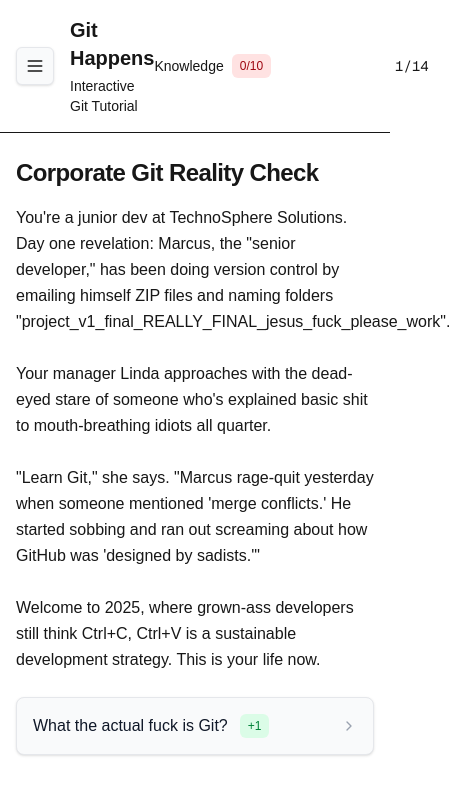
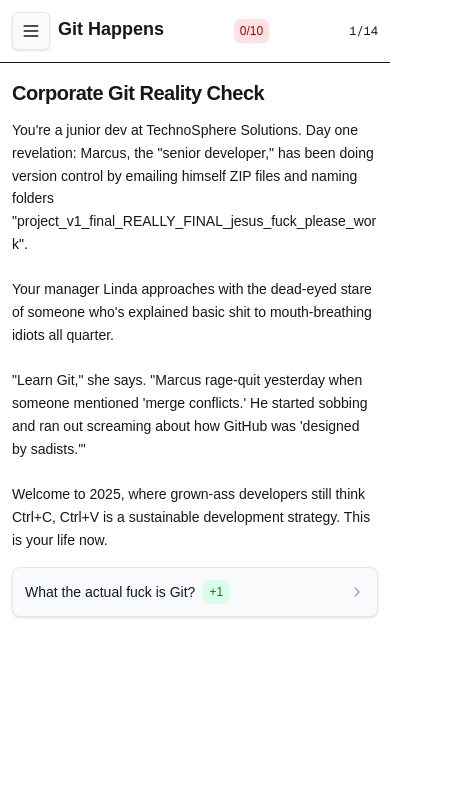
Before and after one commit to ezagal1004/git-happens, a Next.js app: page / in a window 390 px wide. Shown: the top 794 px of the page, 450 px wide, since content can reach past the window. Built offline with nearby package versions, Linux system fonts and the light colour scheme.

Commit message:
Made it Mobile Responsive

```diff
--- a/src/app/layout.js
+++ b/src/app/layout.js
@@ -22,7 +22,7 @@ export default function RootLayout({ children }) {
   return (
     <html lang="en">
       <body
-        className={`${geistSans.variable} ${geistMono.variable} antialiased`}
+        className={`${geistSans.variable} ${geistMono.variable} antialiased overscroll-none`}
       >
         {children}
       </body>
--- a/src/app/page.js
+++ b/src/app/page.js
@@ -61,16 +61,16 @@ export default function MainPage() {
   if (!currentSceneData) {
     return (
       <div className="min-h-screen bg-background flex items-center justify-center p-4">
-        <div className="text-center space-y-6 max-w-md">
+        <div className="text-center space-y-6 max-w-md w-full">
           <div className="space-y-2">
-            <h1 className="text-3xl font-semibold tracking-tight">Tutorial Complete</h1>
-            <p className="text-muted-foreground">
+            <h1 className="text-2xl sm:text-3xl font-semibold tracking-tight">Tutorial Complete</h1>
+            <p className="text-muted-foreground text-sm sm:text-base">
               Congratulations on completing the Git tutorial!
             </p>
           </div>
           <button
             onClick={restartTutorial}
-            className="inline-flex items-center gap-2 px-4 py-2 bg-primary text-primary-foreground rounded-md hover:bg-primary/90 transition-colors"
+            className="inline-flex items-center gap-2 px-4 py-2 bg-primary text-primary-foreground rounded-md hover:bg-primary/90 transition-colors text-sm sm:text-base"
           >
             <RotateCcw className="w-4 h-4" />
             Start Over
@@ -81,31 +81,33 @@ export default function MainPage() {
   }
 
   return (
-    <div className="min-h-screen bg-background">
+    <div className="min-h-screen bg-background overflow-x-hidden">
       {/* Header */}
-      <header className="border-b bg-background/95 backdrop-blur supports-[backdrop-filter]:bg-background/60">
-        <div className="container mx-auto px-4 py-4">
-          <div className="flex items-center justify-between">
-            <div className="flex items-center gap-4">
+      <header className="border-b bg-background/95 backdrop-blur supports-[backdrop-filter]:bg-background/60 sticky top-0 z-50">
+        <div className="container mx-auto px-3 sm:px-4 py-3 sm:py-4 max-w-full">
+          <div className="flex items-center justify-between min-w-0">
+            <div className="flex items-center gap-2 sm:gap-4 min-w-0 flex-1">
               {/* DrawerSidebar Toggle */}
+              <div className="flex-shrink-0">
                 <DrawerSidebar
                   scenes={scenes}
                   currentScene={currentScene}
                   onSceneSelect={goToScene}
                   onRestart={restartTutorial}
                 />
+              </div>
 
-              <div className="space-y-1">
-                <h1 className="text-xl font-semibold">Git Happens</h1>
-                <p className="text-sm text-muted-foreground">Interactive Git Tutorial</p>
+              <div className="space-y-1 min-w-0 flex-1">
+                <h1 className="text-lg sm:text-xl font-semibold truncate">Git Happens</h1>
+                <p className="text-xs sm:text-sm text-muted-foreground hidden sm:block truncate">Interactive Git Tutorial</p>
               </div>
             </div>
 
-            <div className="flex items-center gap-4">
+            <div className="flex items-center gap-2 sm:gap-4 flex-shrink-0">
               {/* Knowledge Level */}
-              <div className="flex items-center gap-2 text-sm">
-                <span className="text-muted-foreground">Knowledge</span>
-                <div className={`px-2 py-1 rounded-md text-xs font-medium ${
+              <div className="flex items-center gap-1 sm:gap-2 text-xs sm:text-sm">
+                <span className="text-muted-foreground hidden sm:inline">Knowledge</span>
+                <div className={`px-1.5 sm:px-2 py-1 rounded-md text-xs font-medium ${
                   knowledgeLevel >= 8 ? 'bg-green-100 text-green-800 dark:bg-green-900 dark:text-green-200' :
                   knowledgeLevel >= 5 ? 'bg-yellow-100 text-yellow-800 dark:bg-yellow-900 dark:text-yellow-200' :
                   'bg-red-100 text-red-800 dark:bg-red-900 dark:text-red-200'
@@ -115,14 +117,14 @@ export default function MainPage() {
               </div>
 
               {/* Progress Bar */}
-              <div className="flex items-center gap-3">
-                <div className="w-24 h-2 bg-secondary rounded-full overflow-hidden">
+              <div className="flex items-center gap-2 sm:gap-3">
+                <div className="w-16 sm:w-24 h-2 bg-secondary rounded-full overflow-hidden">
                   <div
                     className="h-full bg-primary transition-all duration-500 ease-out"
                     style={{ width: `${progress}%` }}
                   />
                 </div>
-                <span className="text-sm text-muted-foreground font-mono">
+                <span className="text-xs sm:text-sm text-muted-foreground font-mono">
                   {currentScene + 1}/{totalScenes}
                 </span>
               </div>
@@ -132,36 +134,38 @@ export default function MainPage() {
       </header>
 
       {/* Main Content */}
-      <main className="container mx-auto px-4 py-6 max-w-4xl">
-        <div className={`transition-all duration-300 ease-in-out ${
+      <main className="container mx-auto px-3 sm:px-4 py-4 sm:py-6 max-w-4xl min-w-0">
+        <div className={`transition-all duration-300 ease-in-out min-w-0 ${
           isTransitioning ? 'opacity-0 translate-y-2' : 'opacity-100 translate-y-0'
         }`}>
 
           {/* Narrative Scene */}
           {currentSceneData.type === 'narrative' && (
-            <div className="space-y-6">
-              <div className="space-y-4">
-                <h2 className="text-2xl font-semibold tracking-tight">
+            <div className="space-y-4 sm:space-y-6">
+              <div className="space-y-3 sm:space-y-4">
+                <h2 className="text-xl sm:text-2xl font-semibold tracking-tight">
                   {currentSceneData.title}
                 </h2>
-                <div className="prose prose-neutral dark:prose-invert max-w-none">
-                  <p className="text-muted-foreground leading-relaxed whitespace-pre-line">
+                <div className="prose prose-neutral dark:prose-invert prose-sm sm:prose-base max-w-none">
+                  <p className="text-muted-foreground leading-relaxed whitespace-pre-line text-sm sm:text-base break-words overflow-wrap-anywhere">
                     {currentSceneData.content}
                   </p>
                 </div>
               </div>
 
-              <div className="space-y-3">
+              <div className="space-y-2 sm:space-y-3">
                 {currentSceneData.choices.map((choice, index) => (
                   <button
                     key={index}
                     onClick={() => handleChoice(choice)}
-                    className="group w-full flex items-center justify-between p-4 text-left bg-gray-50 dark:bg-gray-800/50 border border-gray-200 dark:border-gray-700 rounded-lg hover:bg-gray-100 dark:hover:bg-gray-800 hover:border-gray-300 dark:hover:border-gray-600 transition-all shadow-sm"
+                    className="group w-full flex items-center justify-between p-3 sm:p-4 text-left bg-gray-50 dark:bg-gray-800/50 border border-gray-200 dark:border-gray-700 rounded-lg hover:bg-gray-100 dark:hover:bg-gray-800 hover:border-gray-300 dark:hover:border-gray-600 transition-all shadow-sm min-w-0"
                   >
-                    <div className="flex items-center gap-3">
-                      <span className="font-medium text-gray-900 dark:text-gray-100">{choice.text}</span>
+                    <div className="flex items-center gap-2 sm:gap-3 min-w-0 flex-1 pr-2 overflow-hidden">
+                      <span className="font-medium text-gray-900 dark:text-gray-100 text-sm sm:text-base break-words overflow-wrap-anywhere">
+                        {choice.text}
+                      </span>
                       {choice.knowledge && (
-                        <span className={`text-xs px-2 py-1 rounded-md font-medium ${
+                        <span className={`text-xs px-1.5 sm:px-2 py-1 rounded-md font-medium flex-shrink-0 ${
                           choice.knowledge > 0
                             ? 'bg-green-100 text-green-700 dark:bg-green-900/30 dark:text-green-300'
                             : 'bg-red-100 text-red-700 dark:bg-red-900/30 dark:text-red-300'
@@ -170,7 +174,7 @@ export default function MainPage() {
                         </span>
                       )}
                     </div>
-                    <ChevronRight className="w-4 h-4 text-gray-400 group-hover:text-gray-600 dark:group-hover:text-gray-300 group-hover:translate-x-0.5 transition-all" />
+                    <ChevronRight className="w-4 h-4 text-gray-400 group-hover:text-gray-600 dark:group-hover:text-gray-300 group-hover:translate-x-0.5 transition-all flex-shrink-0" />
                   </button>
                 ))}
               </div>
@@ -179,57 +183,57 @@ export default function MainPage() {
 
           {/* Terminal Scene with Tabs */}
           {currentSceneData.type === 'terminal' && (
-            <div className="space-y-6">
+            <div className="space-y-4 sm:space-y-6">
               {/* Tab Navigation */}
-              <div className="inline-flex p-1 bg-gray-100 dark:bg-gray-800 rounded-lg shadow-sm border">
+              <div className="inline-flex w-full sm:w-auto p-1 bg-gray-100 dark:bg-gray-800 rounded-lg shadow-sm border">
                 <button
                   onClick={() => setActiveTab('story')}
-                  className={`relative inline-flex items-center gap-2 px-4 py-2 rounded-md text-sm font-medium transition-all ${
+                  className={`relative inline-flex items-center justify-center gap-1 sm:gap-2 px-3 sm:px-4 py-2 rounded-md text-xs sm:text-sm font-medium transition-all flex-1 sm:flex-none ${
                     activeTab === 'story'
                       ? 'bg-white dark:bg-gray-700 text-gray-900 dark:text-gray-100 shadow-sm border border-gray-200 dark:border-gray-600'
                       : 'text-gray-600 dark:text-gray-400 hover:text-gray-900 dark:hover:text-gray-100 hover:bg-white/50 dark:hover:bg-gray-700/50'
                   }`}
                 >
-                  <BookOpen className="w-4 h-4" />
-                  Story
+                  <BookOpen className="w-3 h-3 sm:w-4 sm:h-4" />
+                  <span className="hidden xs:inline">Story</span>
                 </button>
                 <button
                   onClick={() => setActiveTab('terminal')}
-                  className={`relative inline-flex items-center gap-2 px-4 py-2 rounded-md text-sm font-medium transition-all ${
+                  className={`relative inline-flex items-center justify-center gap-1 sm:gap-2 px-3 sm:px-4 py-2 rounded-md text-xs sm:text-sm font-medium transition-all flex-1 sm:flex-none ${
                     activeTab === 'terminal'
                       ? 'bg-white dark:bg-gray-700 text-gray-900 dark:text-gray-100 shadow-sm border border-gray-200 dark:border-gray-600'
                       : 'text-gray-600 dark:text-gray-400 hover:text-gray-900 dark:hover:text-gray-100 hover:bg-white/50 dark:hover:bg-gray-700/50'
                   }`}
                 >
-                  <Monitor className="w-4 h-4" />
-                  Terminal
+                  <Monitor className="w-3 h-3 sm:w-4 sm:h-4" />
+                  <span className="hidden xs:inline">Terminal</span>
                 </button>
               </div>
 
               {/* Tab Content */}
-              <div className="min-h-[400px] relative">
+              <div className="min-h-[300px] sm:min-h-[400px] relative">
                 {/* Story Tab */}
                 <div className={`absolute inset-0 transition-all duration-300 ${
                   activeTab === 'story'
                     ? 'opacity-100 translate-x-0 pointer-events-auto'
                     : 'opacity-0 translate-x-4 pointer-events-none'
                 }`}>
-                  <div className="space-y-6 h-full">
-                    <div className="space-y-4">
-                      <h2 className="text-2xl font-semibold tracking-tight">
+                  <div className="space-y-4 sm:space-y-6 h-full">
+                    <div className="space-y-3 sm:space-y-4">
+                      <h2 className="text-xl sm:text-2xl font-semibold tracking-tight">
                         {currentSceneData.title}
                       </h2>
-                      <div className="prose prose-neutral dark:prose-invert max-w-none">
-                        <p className="text-muted-foreground leading-relaxed whitespace-pre-line">
+                      <div className="prose prose-neutral dark:prose-invert prose-sm sm:prose-base max-w-none">
+                        <p className="text-muted-foreground leading-relaxed whitespace-pre-line text-sm sm:text-base break-words overflow-wrap-anywhere">
                           {currentSceneData.content}
                         </p>
                       </div>
                     </div>
 
-                    <div className="pt-4 border-t">
+                    <div className="pt-3 sm:pt-4 border-t">
                       <button
                         onClick={() => setActiveTab('terminal')}
-                        className="inline-flex items-center gap-2 px-6 py-3 bg-gray-100 dark:bg-gray-800 text-gray-900 dark:text-gray-100 rounded-lg hover:bg-gray-200 dark:hover:bg-gray-700 transition-all border border-gray-200 dark:border-gray-700 shadow-sm font-medium"
+                        className="inline-flex items-center gap-2 px-4 sm:px-6 py-2 sm:py-3 bg-gray-100 dark:bg-gray-800 text-gray-900 dark:text-gray-100 rounded-lg hover:bg-gray-200 dark:hover:bg-gray-700 transition-all border border-gray-200 dark:border-gray-700 shadow-sm font-medium text-sm sm:text-base"
                       >
                         Continue to Terminal
                         <ChevronRight className="w-4 h-4 group-hover:translate-x-0.5 transition-transform" />
@@ -244,14 +248,14 @@ export default function MainPage() {
                     ? 'opacity-100 translate-x-0 pointer-events-auto'
                     : 'opacity-0 -translate-x-4 pointer-events-none'
                 }`}>
-                  <div className="space-y-6 h-full">
+                  <div className="space-y-4 sm:space-y-6 h-full">
                     {/* Command Instructions */}
-                    <div className="space-y-4 p-4 bg-gray-50 dark:bg-gray-800/50 rounded-lg border border-gray-200 dark:border-gray-700 shadow-sm">
-                      <h3 className="font-medium text-gray-900 dark:text-gray-100">Command Required</h3>
+                    <div className="space-y-3 sm:space-y-4 p-3 sm:p-4 bg-gray-50 dark:bg-gray-800/50 rounded-lg border border-gray-200 dark:border-gray-700 shadow-sm">
+                      <h3 className="font-medium text-gray-900 dark:text-gray-100 text-sm sm:text-base">Command Required</h3>
                       <div className="space-y-2">
-                        <div className="p-3 bg-white dark:bg-gray-800 border border-gray-200 dark:border-gray-700 rounded-md font-mono text-sm shadow-sm">
-                          <span className="text-gray-500 dark:text-gray-400">$ </span>
-                          <span className="text-green-600 dark:text-green-400">
+                        <div className="p-2 sm:p-3 bg-white dark:bg-gray-800 border border-gray-200 dark:border-gray-700 rounded-md font-mono text-xs sm:text-sm shadow-sm overflow-x-auto scrollbar-thin scrollbar-thumb-gray-400 scrollbar-track-gray-100 dark:scrollbar-thumb-gray-600 dark:scrollbar-track-gray-800">
+                          <span className="text-gray-500 dark:text-gray-400 whitespace-nowrap">$ </span>
+                          <span className="text-green-600 dark:text-green-400 whitespace-nowrap">
                             {currentSceneData.correctCommand}
                           </span>
                         </div>
@@ -262,7 +266,7 @@ export default function MainPage() {
                     </div>
 
                     {/* Terminal Component */}
-                    <div className="min-h-[200px]">
+                    <div className="min-h-[150px] sm:min-h-[200px]">
                       <Terminal
                         prompt={currentSceneData.prompt}
                         choices={currentSceneData.choices}
```
Lines whose indentation alone changed are shown as unchanged.
